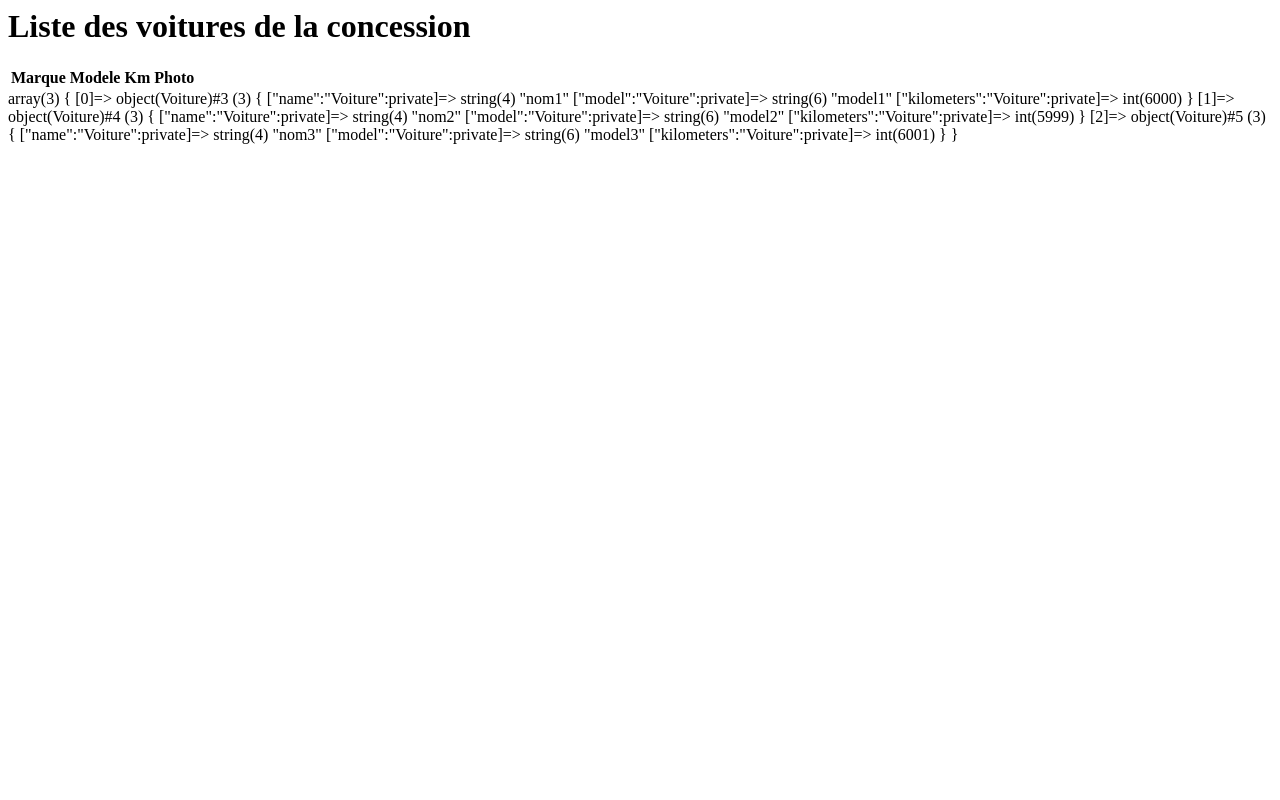
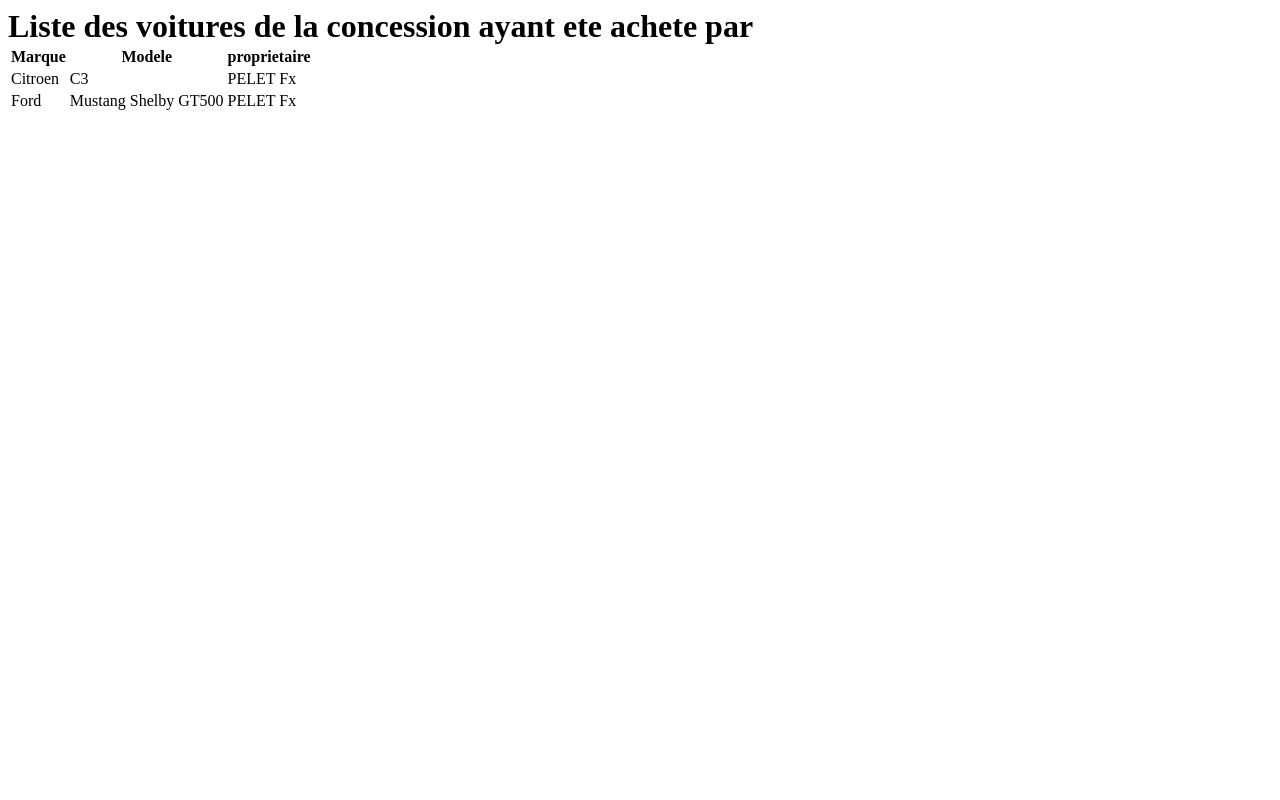
Before and after one commit to Heifix/phpOwen, a PHP site: page /phpOwen/ in a window 1280 px wide. Run offline with PHP 8.4, Linux system fonts and the light colour scheme; data that the repository does not hold is empty.

Commit message:
2
- associer,acheteur + voiture
- passer idacheter en parametre de - methode
- conserver l'autre root
nouvelle rout afficher seulement voiture de l'acheteur en fonction de l'id, code simple

```diff
--- /dev/null
+++ b/Controller/AcheteurController.php
@@ -0,0 +1,22 @@
+<?php
+class AcheteurController{
+    public function index(){
+        $listVoiture = array(
+            new Voiture('Citroen','C3',6000,1),
+            new Voiture('Tesla','S',5999,2),
+            new Voiture('Ford','Mustang Shelby GT500',6001,1),
+        );
+
+        $listAcheteurs = array(
+            new Acheteur(1,"PELET","Fx"),
+            new Acheteur(2,"BOUTET","Owen"),
+
+
+        );
+
+        include_once "View/voitureByIdView.php";
+
+
+    }
+}
+#lste 3 voitures
--- a/Controller/Controller.php
+++ b/Controller/Controller.php
@@ -1,7 +1,4 @@
 <?php
-
-require('View/Voiture.php');
-
 function listeVoitures()
 {
     $voitures = getVoitures();
--- a/Controller/VoitureController.php
+++ b/Controller/VoitureController.php
@@ -1,16 +1,41 @@
 <?php
-require_once("Model/Voiture.php");
-
 class VoitureController{
     public function index(){
         $listVoiture = array(
-            new Voiture('nom1','model1',6000),
-            new Voiture('nom2','model2',5999),
-            new Voiture('nom3','model3',6001)
+            new Voiture('Citroen','C3',6000,1),
+            new Voiture('Tesla','S',5999,2),
+            new Voiture('Ford','Mustang Shelby GT500',6001,1),
         );
 
-        var_dump($listVoiture);
+        $listAcheteurs = array(
+            new Acheteur(1,"PELET","Fx"),
+            new Acheteur(2,"BOUTET","Owen"),
+
+
+        );
+
         include_once "View/voitureView.php";
+        include_once "View/voitureByIdView.php";
+
+
+    }
+
+    public function indexX($idacheteur){
+        $listVoiture = array(
+            new Voiture('Citroen','C3',6000,1),
+            new Voiture('Tesla','S',5999,2),
+            new Voiture('Ford','Mustang Shelby GT500',6001,1),
+        );
+
+        $listAcheteurs = array(
+            new Acheteur(1,"PELET","Fx"),
+            new Acheteur(2,"BOUTET","Owen"),
+
+
+        );
+
+        include_once "View/voitureView.php";
+        include_once "View/voitureByIdView.php";
 
     }
 }
--- /dev/null
+++ b/Model/Acheteur.php
@@ -0,0 +1,13 @@
+<?php
+
+class Acheteur{
+    public $id;
+    public $nom;
+    public $prenom;
+
+    public function __construct( $id, $nom ,$prenom ){
+        $this->id = $id;
+        $this->nom = $nom;
+        $this->prenom = $prenom;
+    }
+}
--- a/Model/Voiture.php
+++ b/Model/Voiture.php
@@ -1,39 +1,17 @@
 <?php
 
 class Voiture {
-     private $name;
-     private $model;
-     private $kilometers;
+   public $name;
+   public $model;
+   public $kilometers;
+   public $idAcheter;
    //etc
 
-     public function __construct($name, $model,$kilometers){
+   public function __construct($name, $model,$kilometers,$idAcheter){
       $this->name = $name;
       $this->model = $model;
       $this->kilometers = $kilometers;
-     }
-
-     public function getName(){
-        return $this->name;
-     }
-
-     public function getModel(){
-        return $this->model;
-     }
-
-     public function getKilometers(){
-        return $this->kilometers;
-     }
-
-     public function setName($newName){
-        $this->name= $newName;
-     }
-
-     public function setModel($newModel){
-        $this->model= $newModel;
-     }
-
-     public function setKilometers($newKilometers){
-        $this->kilometers = $newkilometers;
+      $this->idAcheter=$idAcheter;
    }
 
    public function isSecondHand(){
@@ -48,3 +26,8 @@ class Voiture {
         return $response;
    }
 }
+
+///associer,acheteur + voiture
+//passer idacheter en parametre de methode
+//conserver l'autre root V
+//nouvelle rout afficher seulement voiture de l'acheteur en fonction de l'id
--- /dev/null
+++ b/View/voitureByIdView.php
@@ -0,0 +1,51 @@
+<?php
+
+echo '<h1>Liste des voitures de la concession ayant ete achete par'; //($proprietaire)
+
+?>
+
+
+<table>
+<tr>
+    <th>Marque</th>
+    <th>Modele</th>
+    <th>proprietaire<th>
+</tr>
+
+
+<?php
+
+foreach ($listVoiture as $voiture){
+    if($voiture->idAcheter == 1){
+    ?>
+    <tr>
+        <td>
+            <?php
+                echo $voiture->name;
+            ?>
+        </td>
+        <td>
+            <?php
+                echo $voiture->model;
+            ?>
+        </td>
+        <td>
+            <?php
+                $tempIdVoiture=$voiture->idAcheter;
+                foreach ($listAcheteurs as $acheteur){
+                    if($acheteur->id == $tempIdVoiture){
+                        echo $acheteur->nom." ";
+                        echo $acheteur->prenom;
+                        $proprietaire = $acheteur->nom." ".$acheteur->prenom;
+                    }
+
+                }
+            ?>
+        </td>
+    </tr>
+        <?php
+    }
+}
+
+        ?>
+</table>
--- a/View/voitureView.php
+++ b/View/voitureView.php
@@ -1,4 +1,5 @@
-<?php
+
+ <?php
 
 echo '<h1>Liste des voitures de la concession</h1>';
 
@@ -8,8 +9,7 @@ echo '<h1>Liste des voitures de la concession</h1>';
 <tr>
     <th>Marque</th>
     <th>Modele</th>
-    <th>Km</th>
-    <th>Photo<th>
+    <th>IdAcheter<th>
 </tr>
 
 
@@ -19,39 +19,33 @@ foreach ($listVoiture as $voiture){?>
     <tr>
         <td>
             <?php
-                echo $voiture->getName();
+                echo $voiture->name;
             ?>
         </td>
-
         <td>
             <?php
-
-                echo $voiture->getModel();
-
+                echo $voiture->model;
             ?>
         </td>
+        <td>
+        <form action="http://127.0.0.1/phpOwen/View/VoitureByIdView.php" method="get" target="_blank">
+            <button type="submit">
+                <?php
+                    $tempIdVoiture=$voiture->idAcheter;
+                    foreach ($listAcheteurs as $acheteur){
+                        if($acheteur->id == $tempIdVoiture){
+                            echo $acheteur->nom." ".$acheteur->prenom;
+                        }
 
-        <td>
-            <?php
+                    }
+                ?>
+            </button>
+        </form>
+        </td>
+    </tr>
+        <?php
 
-                echo $voiture->getKilometers();
-
-            ?>
-        </td>
-
-        <td>
-            <?php
-
-                echo $voiture->getKilometers();
-
-            ?>
-        </td>
-
-    </tr>
-    <?php
 }
 
-?>
-
-
+        ?>
 </table>
--- a/index.php
+++ b/index.php
@@ -6,8 +6,8 @@ $routes = [
         "function" => "index",
         "requires" => [
             0=>"Controller/VoitureController.php",
-            1=>"View/voitureView.php",
-            2=>"Model/Voiture.php"
+            1=>"Model/Voiture.php",
+            2=>"Model/Acheteur.php"
 
         ]
     ],
@@ -16,14 +16,24 @@ $routes = [
         "function" => "index",
         "requires" => [
             0=>"Controller/HomeController.php",
-            1=>"View/voitureView.php",
-            2=>"Model/Voiture.php"
+            1=>"Model/Voiture.php"
+
+
+        ],
+    ],
+    2 => [
+        "controller" => "Acheteur",
+        "function" => "index",
+        "requires" => [
+            0=>"Controller/AcheteurController.php",
+            1=>"Model/Voiture.php",
+            2=>"Model/Acheteur.php"
 
         ]
-    ]
+    ],
 ];
 
-$route = $routes[0];
+$route = $routes[2];
 
 $requires = $route["requires"];
 
@@ -37,4 +47,4 @@ $controllerString = $route["controller"]."Controller";
 $functionString = $route["function"];
 
 $controller = new $controllerString();
-$controller->$functionString();
+$controller->$functionString(1);
```
Lines whose indentation alone changed are shown as unchanged.
